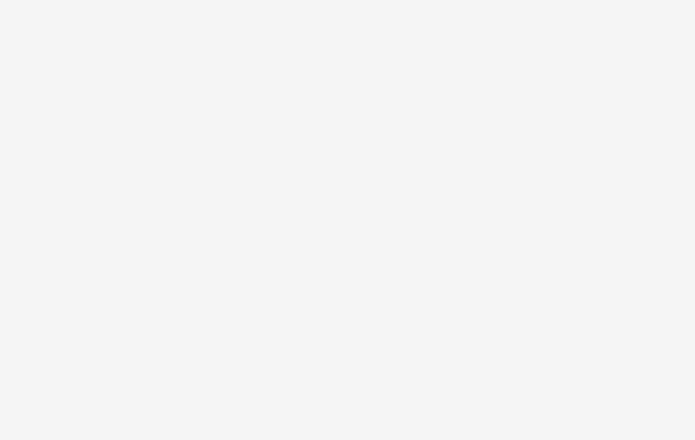
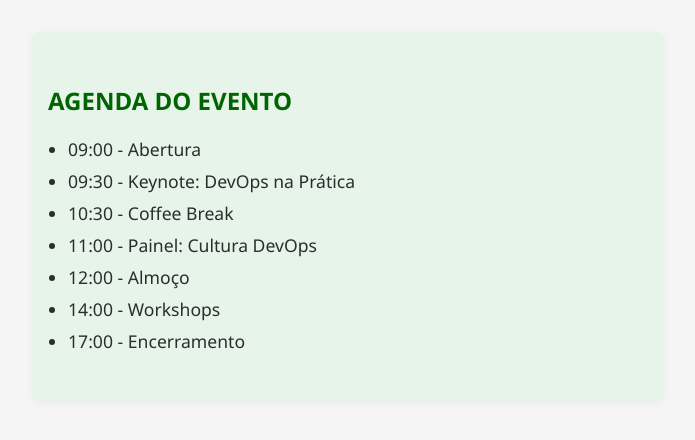
Before and after one commit to MisterHyndra/atividade02, a plain HTML site: page index.html in a window 1280 px wide. Shown: the whole page, without its empty margins (292-987 px from the left). Drawn offline with Linux system fonts and the light colour scheme.

Commit message:
feat(agenda): adiciona seção de agenda do evento e estilos relacionados

```diff
--- a/index.html
+++ b/index.html
@@ -10,6 +10,18 @@
     <!-- Header será implementado pelo Aluno 1 -->
   </header>
   <main>
+    <section id="agenda">
+      <h2>Agenda do Evento</h2>
+      <ul>
+        <li>09:00 - Abertura</li>
+        <li>09:30 - Keynote: DevOps na Prática</li>
+        <li>10:30 - Coffee Break</li>
+        <li>11:00 - Painel: Cultura DevOps</li>
+        <li>12:00 - Almoço</li>
+        <li>14:00 - Workshops</li>
+        <li>17:00 - Encerramento</li>
+      </ul>
+    </section>
     <!-- Agenda pelo Aluno 2, Palestrantes pelo Aluno 3 -->
   </main>
   <footer>
--- a/style.css
+++ b/style.css
@@ -9,3 +9,26 @@ body {
   background: var(--secondary-color);
   color: var(--primary-color);
 }
+
+h2 {
+  color: darkgreen;
+  text-transform: uppercase;
+}
+
+#agenda {
+  background: #e6f4ea;
+  padding: 32px 16px;
+  border-radius: 8px;
+  max-width: 600px;
+  margin: 32px auto;
+  box-shadow: 0 2px 8px rgba(0,0,0,0.05);
+}
+
+#agenda ul {
+  padding-left: 20px;
+}
+
+#agenda li {
+  margin-bottom: 8px;
+  font-size: 1.1em;
+}
```
